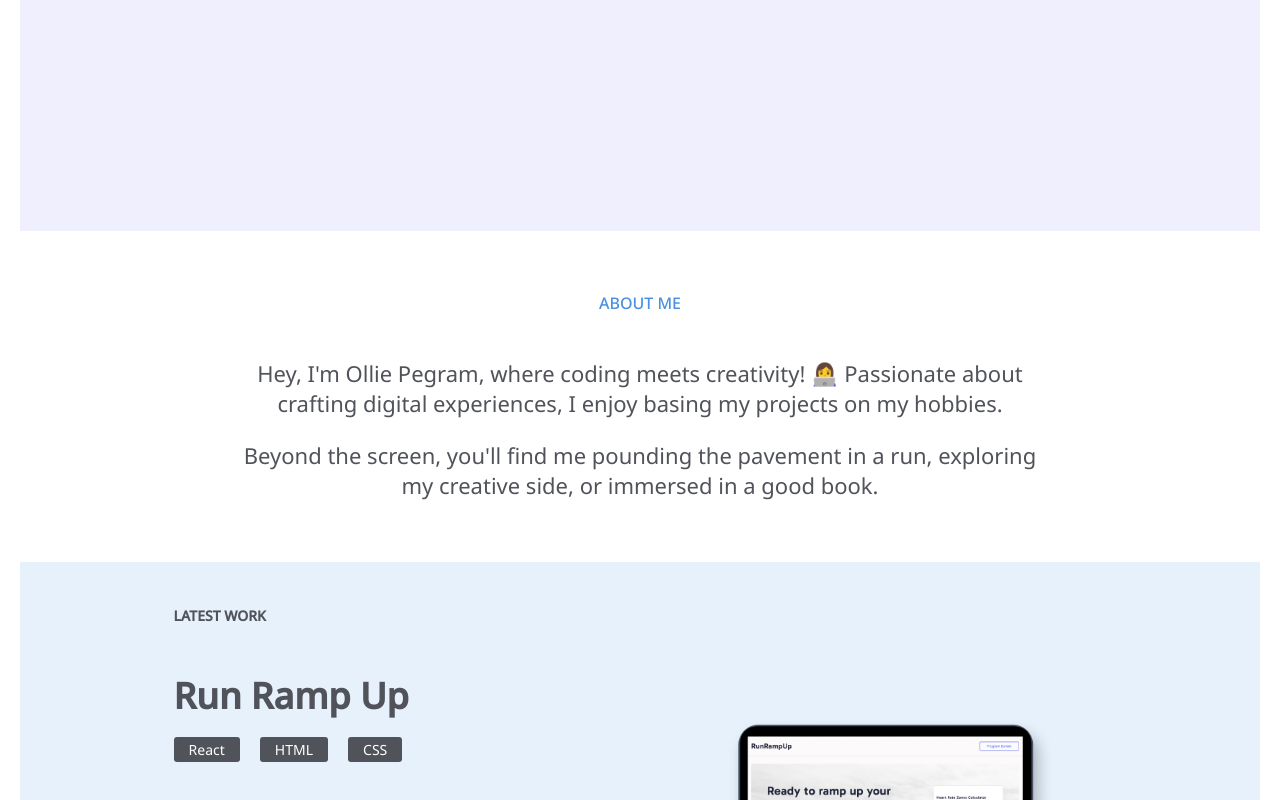
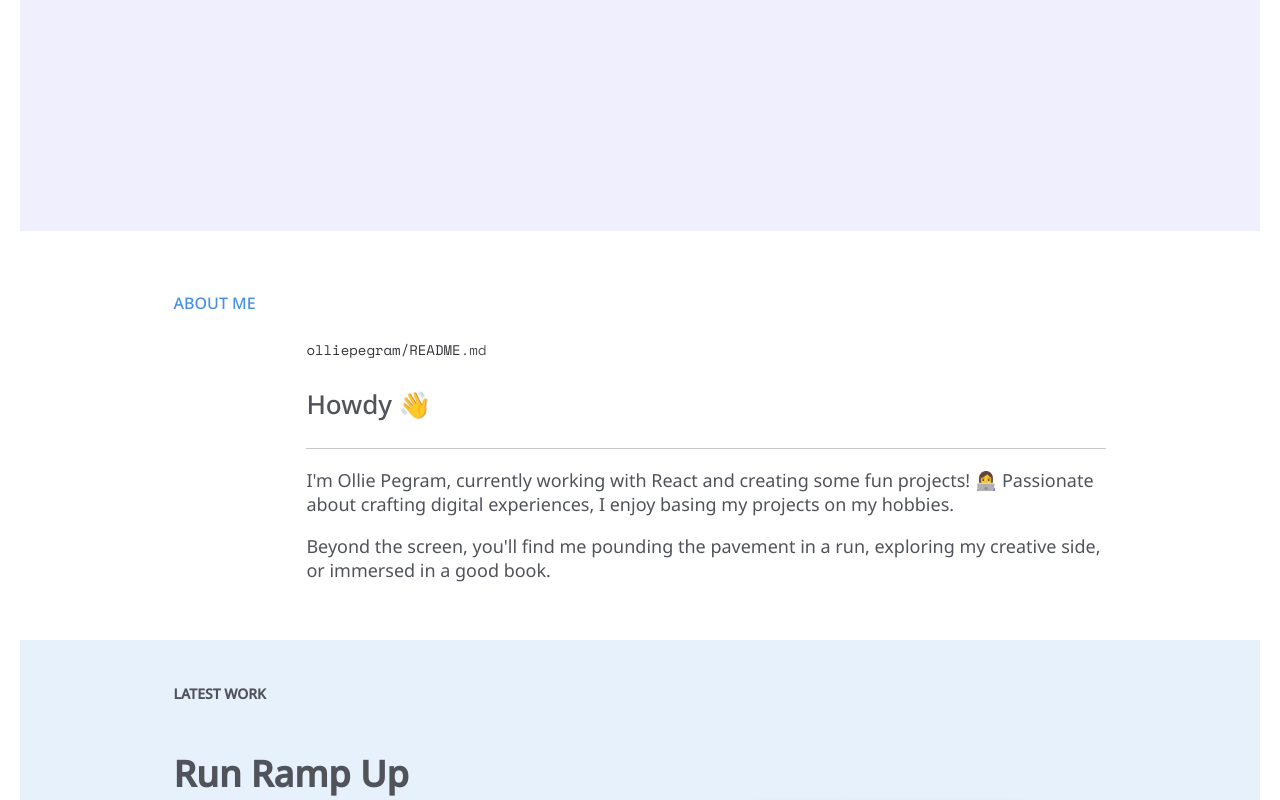
Before and after one commit to olliepegram/Portfolio-2024, a React (Vite) app: page / in a window 1280 px wide. Shown: the part 549-1349 px from the top of the page. Built offline with nearby package versions, Linux system fonts and the light colour scheme.

Commit message:
about section updates

```diff
--- a/src/AboutMe.jsx
+++ b/src/AboutMe.jsx
@@ -3,18 +3,24 @@ import styles from './AboutMe.module.css';
 function AboutMe() {
 	return (
 		<div className={styles.aboutSection}>
+			<h4 className={styles.aboutHeader}>About Me</h4>
 			<div className={styles.aboutWrapper}>
-				<h4 className={styles.aboutHeader}>About Me</h4>
 				<div className={styles.aboutText}>
+					<span className={styles.readMe}>
+						olliepegram/README<span className={styles.md}>.md</span>
+					</span>
+					<h3>Howdy 👋</h3>
+					<hr />
 					<p>
-						Hey, I'm Ollie Pegram, where coding meets creativity! 👩‍💻 Passionate
-						about crafting digital experiences, I enjoy basing my projects on my
-						hobbies.
+						I'm Ollie Pegram, currently working with React and creating some fun
+						projects! 👩‍💻 Passionate about crafting digital experiences, I enjoy
+						basing my projects on my hobbies.
 					</p>
 					<p>
 						Beyond the screen, you'll find me pounding the pavement in a run,
 						exploring my creative side, or immersed in a good book.
 					</p>
+					<p></p>
 				</div>
 			</div>
 		</div>
--- a/src/AboutMe.module.css
+++ b/src/AboutMe.module.css
@@ -1,3 +1,5 @@
+@import url('https://fonts.googleapis.com/css2?family=Space+Mono:ital,wght@0,400;0,700;1,400;1,700&display=swap');
+
 .aboutSection {
 	background-color: #fff;
 	border: 20px solid #fff;
@@ -9,7 +11,7 @@
 	flex-direction: column;
 	height: auto;
 	justify-content: center;
-	align-items: center;
+	align-items: flex-end;
 	max-width: 1350px;
 	margin: 0 auto;
 }
@@ -17,13 +19,41 @@
 .aboutHeader {
 	text-transform: uppercase;
 	font-weight: 500;
-	color: #4a90e2;
+	color: var(--main-accent);
 	text-align: left;
+	position: relative;
+	font-size: 16px;
+}
+
+.readMe {
+	font-family: 'Space Mono', monospace;
+	font-weight: 400;
+	font-style: normal;
+	color: #36383d;
+	font-size: 14px;
+}
+
+.md {
+	color: var(--main-text);
 }
 
 .aboutText {
-	text-align: center;
-	font-size: 22px;
+	text-align: left;
+	font-size: 18px;
 	color: #51535a;
 	width: 800px;
 }
+
+.aboutText h3 {
+	font-weight: 500;
+	font-size: 26px;
+}
+
+.aboutText hr {
+	display: block;
+	height: 1px;
+	border: 0;
+	border-top: 1px solid #51535a4f;
+	margin: 1em 0;
+	padding: 0;
+}
```
